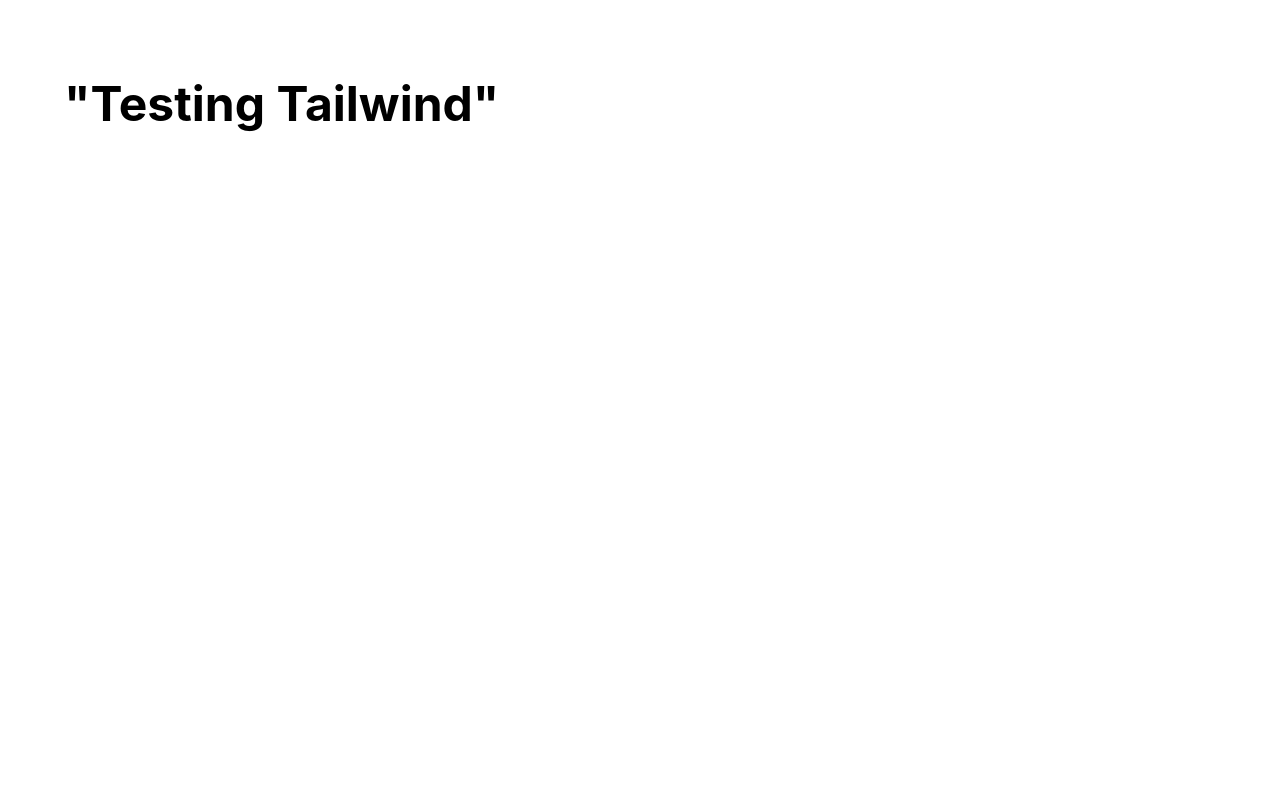
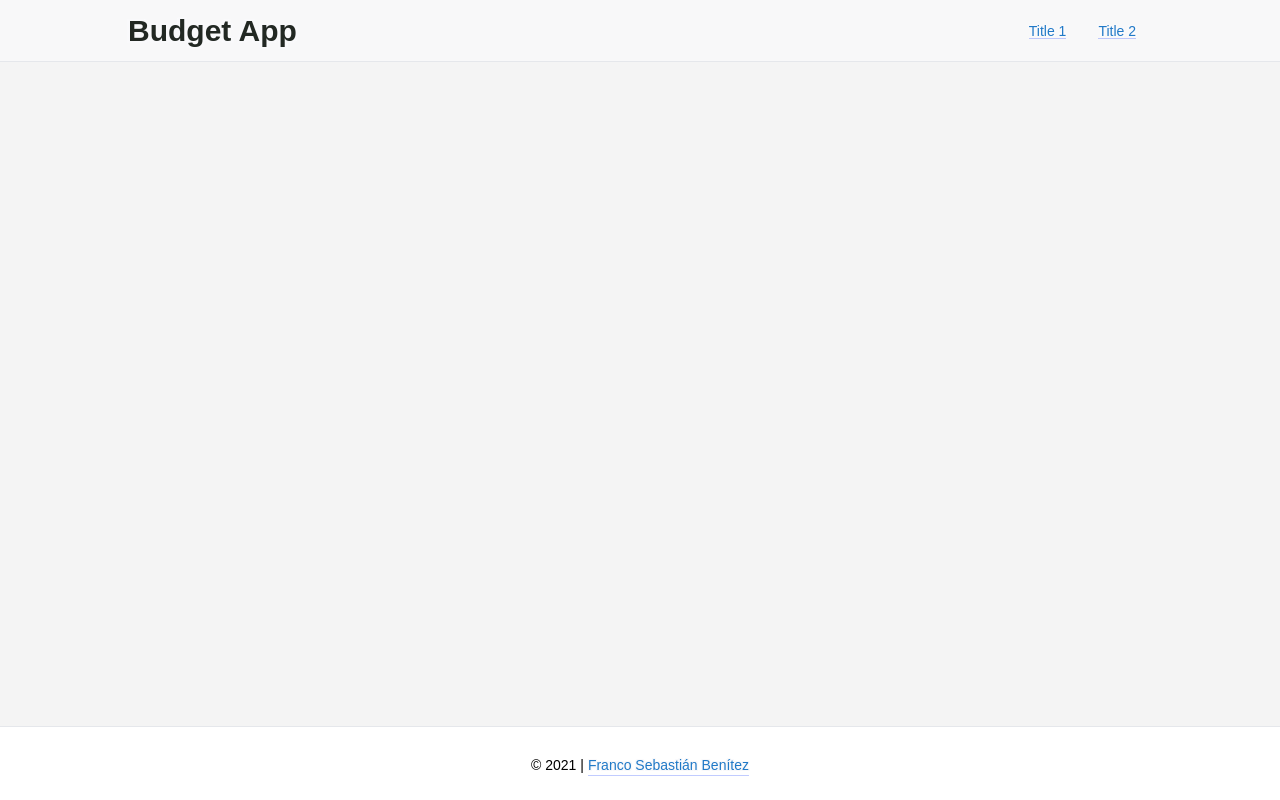
Before and after one commit to francosbenitez/full-stack-challenge-client, a React (Create React App) app: page / in a window 1280 px wide. Built offline with nearby package versions, Linux system fonts and the light colour scheme.

Commit message:
feat: add navbar & footer

```diff
--- a/src/App.css
+++ b/src/App.css
@@ -1,4 +1,4 @@
-.App {
+/*.App {
   text-align: center;
 }
 
@@ -36,3 +36,4 @@
     transform: rotate(360deg);
   }
 }
+*/
--- a/src/App.js
+++ b/src/App.js
@@ -1,21 +1,11 @@
-import logo from './logo.svg';
 import './App.css';
+import Home from "./views/Home"
 
 function App() {
   return (
-    <div>
-      <div className="bg-primary text-primary md:overflow-hidden">
-        <div className="px-4 py-20 md:py-4">
-          <div className="md:max-w-6xl md:mx-auto">
-            <div className="md:flex md:flex-wrap">
-              <div className="md:w-1/2 text-center md:text-left md:pt-16">
-                <h1 className="font-bold text-2xl text-bold md:text-5xl leading-tight mb-4">"Testing Tailwind"</h1>
-              </div>
-            </div>
-          </div>
-        </div>
-      </div>
-    </div>
+    <>
+      <Home />
+    </>
   );
 }
 
--- /dev/null
+++ b/src/components/layout/Footer.jsx
@@ -0,0 +1,16 @@
+import React from 'react';
+
+const Footer = () => {
+    return (
+        <div class="fixed bottom-0 left-0 w-full text-center border-t border-grey p-6 bg-white">
+            <div className="flex justify-center w-11/12 mx-auto mt-1 items-center text-sm">
+            © {new Date().getFullYear()} |
+                <a href="https://github.com/francosbenitez/" className="ml-1">
+                Franco Sebastián Benítez
+                </a>
+            </div>
+        </div>
+    );
+};
+
+export default Footer;
--- /dev/null
+++ b/src/components/layout/Navbar.jsx
@@ -0,0 +1,51 @@
+import React from 'react';
+
+const Navbar = () => {
+    return (
+        <header className="px-10 md:px-32 flex justify-between flex-wrap items-center py-2 bg-opacity-70 top-0 fixed w-screen z-10 bg-gray-50 border-b dark:border-darkergrey border-gray-200 dark:bg-black">
+            <div className="flex flex-row">
+                <h1 className="text-3xl font-bold">
+                    <a href="/" className="logo">
+                        Budget App
+                    </a>
+                </h1>
+            </div>
+            <label htmlFor="menu-toggle" className="cursor-pointer lg:hidden block p-4">
+                <svg
+                className="fill-current"
+                xmlns="http://www.w3.org/2000/svg"
+                width="20"
+                height="20"
+                viewBox="0 0 20 20"
+                >
+                <path d="M0 3h20v2H0V3zm0 6h20v2H0V9zm0 6h20v2H0v-2z"></path>
+                </svg>
+            </label>
+            <input className="hidden" type="checkbox" id="menu-toggle" />
+            <div className="hidden lg:flex lg:items-center lg:w-auto w-full" id="menu">
+                <nav>
+                    <ul className="lg:flex-1 pt-4 justify-center text-center lg:pt-0">
+                        <li className="grid lg:block gap-5">
+                            <span>
+                                <a href="/#"
+                                    className="text-sm font-medium lg:m-4 lg:inline"
+                                >
+                                Title 1
+                                </a>
+                            </span>
+                            <span className="mt:4 pb-5">
+                                <a href="/#"
+                                    className="text-sm font-medium lg:m-4 lg:inline"
+                                >
+                                Title 2
+                                </a>
+                            </span>
+                        </li>
+                    </ul>
+                </nav>
+            </div>
+        </header>
+    );
+};
+
+export default Navbar;
--- a/src/index.css
+++ b/src/index.css
@@ -2,17 +2,53 @@
 @tailwind base;
 @tailwind components;
 @tailwind utilities;
+@import url('https://fonts.googleapis.com/css2?family=IBM+Plex+Sans:wght@100;200;300;400;500;600;700&display=swap');
+@import url('https://fonts.googleapis.com/css2?family=Open+Sans:wght@300;400;500;600;700;800&display=swap');
 
-body {
-  margin: 0;
-  font-family: -apple-system, BlinkMacSystemFont, 'Segoe UI', 'Roboto', 'Oxygen',
-    'Ubuntu', 'Cantarell', 'Fira Sans', 'Droid Sans', 'Helvetica Neue',
-    sans-serif;
-  -webkit-font-smoothing: antialiased;
-  -moz-osx-font-smoothing: grayscale;
+* {
+  font-family: "IBM Plex Sans", sans-serif;
 }
 
-code {
-  font-family: source-code-pro, Menlo, Monaco, Consolas, 'Courier New',
-    monospace;
+:root {
+  --primary: #2079c7;
+  --secondary: #6AADFF;
+  --tertiary: #DEF2FF;
+  --text: #222823;
+  --link: #1155cc;
+  --background: #F4F7F5;
 }
+
+a {
+  text-shadow: 0 0 #f9f9fb,-.15ex -.06em #f9f9fb,-.15ex -.04em #f9f9fb,-.15ex -.02em #f9f9fb,-.15ex 0 #f9f9fb,-.15ex .02em #f9f9fb,-.15ex .04em #f9f9fb,-.15ex .06em #f9f9fb,-.1ex -.06em #f9f9fb,-.1ex -.04em #f9f9fb,-.1ex -.02em #f9f9fb,-.1ex 0 #f9f9fb,-.1ex .02em #f9f9fb,-.1ex .04em #f9f9fb,-.1ex .06em #f9f9fb,-.05ex -.06em #f9f9fb,-.05ex -.04em #f9f9fb,-.05ex -.02em #f9f9fb,-.05ex 0 #f9f9fb,-.05ex .02em #f9f9fb,-.05ex .04em #f9f9fb,-.05ex .06em #f9f9fb,0 -.06em #f9f9fb,0 -.04em #f9f9fb,0 -.02em #f9f9fb,0 0 #f9f9fb,0 .02em #f9f9fb,0 .04em #f9f9fb,0 .06em #f9f9fb,.05ex -.06em #f9f9fb,.05ex -.04em #f9f9fb,.05ex -.02em #f9f9fb,.05ex 0 #f9f9fb,.05ex .02em #f9f9fb,.05ex .04em #f9f9fb,.05ex .06em #f9f9fb,.1ex -.06em #f9f9fb,.1ex -.04em #f9f9fb,.1ex -.02em #f9f9fb,.1ex 0 #f9f9fb,.1ex .02em #f9f9fb,.1ex .04em #f9f9fb,.1ex .06em #f9f9fb,.15ex -.06em #f9f9fb,.15ex -.04em #f9f9fb,.15ex -.02em #f9f9fb,.15ex 0 #f9f9fb,.15ex .02em #f9f9fb,.15ex .04em #f9f9fb,.15ex .06em #f9f9fb;
+  background-image: linear-gradient(rgba(51,85,255,.3),rgba(51,85,255,.3)),linear-gradient(var(--primary),var(--primary));
+  background-size: 100% 1px,0 1px;
+  background-repeat: no-repeat;
+  color: var(--primary);
+  transition: background-size .3s cubic-bezier(.77,0,.175,1);
+  background-position: 0 100%;
+}
+
+a:hover {
+  background-size: 100% 1px;
+}
+
+.logo {
+  background-image: none;
+  color: var(--text);
+}
+
+.logo:hover {
+  color: var(--primary);
+}
+
+html,
+body {
+  padding: 0;
+  margin: 0;
+  background-color: #F4F4F4;
+  scroll-behavior: smooth;
+}
+
+#menu-toggle:checked + #menu {
+  display: block;
+}
--- /dev/null
+++ b/src/views/Home.jsx
@@ -0,0 +1,14 @@
+import React from 'react';
+import Navbar from "../components/layout/Navbar"
+import Footer from "../components/layout/Footer"
+
+const Home = () => {
+    return (
+        <>
+            <Navbar />
+            <Footer />
+        </>
+    );
+};
+
+export default Home;
--- a/tailwind.config.js
+++ b/tailwind.config.js
@@ -2,7 +2,62 @@
   purge: ['./src/**/*.{js,jsx,ts,tsx}', './public/index.html'],
   darkMode: false, // or 'media' or 'class'
   theme: {
-    extend: {},
+    fontFamily: {
+      ibm: ["IBM Plex Sans"],
+      open: ["Open Sans"],
+    },
+    transitionDuration: {
+      0: "0ms",
+      100: "100ms",
+      200: "200ms",
+      300: "300ms",
+      400: "400ms",
+      500: "500ms",
+      600: "600ms",
+      700: "700ms",
+      800: "800ms",
+      900: "900ms",
+      1000: "1000ms",
+      1100: "1100ms",
+      1200: "1200ms",
+      1300: "1300ms",
+      1400: "1400ms",
+      1500: "1500ms",
+      2000: "2000ms",
+    },
+    fontSize: {
+      xs: "0.75rem",
+      sm: "0.875rem",
+      base: "1rem",
+      lg: "1.125rem",
+      xl: "1.25rem",
+      "2xl": "1.5rem",
+      "3xl": "1.875rem",
+      "4xl": "2.25rem",
+      "5xl": "3rem",
+      "6xl": "4rem",
+    },
+    fontWeight: {
+      hairline: "100",
+      thin: "200",
+      light: "300",
+      normal: "400",
+      medium: "500",
+      semibold: "600",
+      bold: "700",
+      extrabold: "800",
+      black: "900",
+    },
+    extend: {
+      colors: {
+        primary: "#2079c7",
+        secondary: "#6AADFF",
+        tertiary: "#DEF2FF",
+        text: "#222823",
+        link: "#1155cc",
+        background: "#F4F7F5",
+      },
+    },
   },
   variants: {
     extend: {},
```
